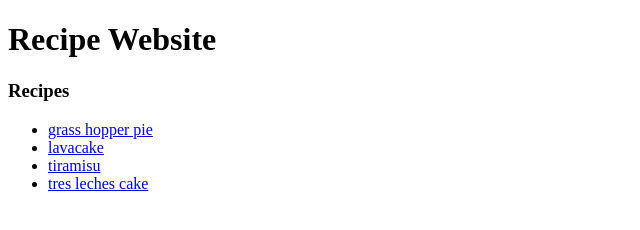
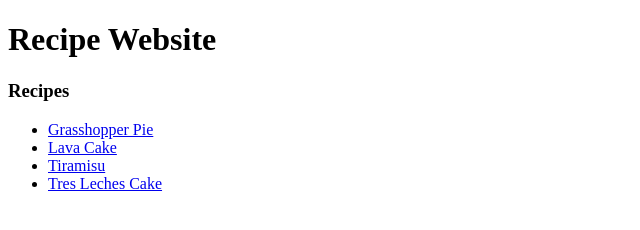
Before and after one commit to mkversaw/Recipe-Website, a plain HTML site: page index.html in a window 1280 px wide. Shown: the full height of the page, 0-640 px from the left. Drawn offline with Linux system fonts and the light colour scheme.

Commit message:
updated readme , links to recipes

```diff
--- a/index.html
+++ b/index.html
@@ -11,10 +11,10 @@
 
     <h3> Recipes </h3>
     <ul>
-        <li> <a href="recipes/grasshopperpie.html"> grass hopper pie </a> </li>
-        <li> <a href="recipes/lavacake.html"> lavacake </a> </li>
-        <li> <a href="recipes/tiramisu.html"> tiramisu </a> </li>
-        <li> <a href="recipes/treslechescake.html"> tres leches cake </a> </li>
+        <li> <a href="recipes/grasshopperpie.html"> Grasshopper Pie </a> </li>
+        <li> <a href="recipes/lavacake.html"> Lava Cake </a> </li>
+        <li> <a href="recipes/tiramisu.html"> Tiramisu </a> </li>
+        <li> <a href="recipes/treslechescake.html"> Tres Leches Cake </a> </li>
     </ul>
 </body>
 </html>
```
Also changed, not shown: recipes/grasshopperpie.html (+2 -0 lines), recipes/lavacake.html (+2 -0 lines), recipes/tiramisu.html (+2 -0 lines), recipes/treslechescake.html (+2 -0 lines), 1 other file.
